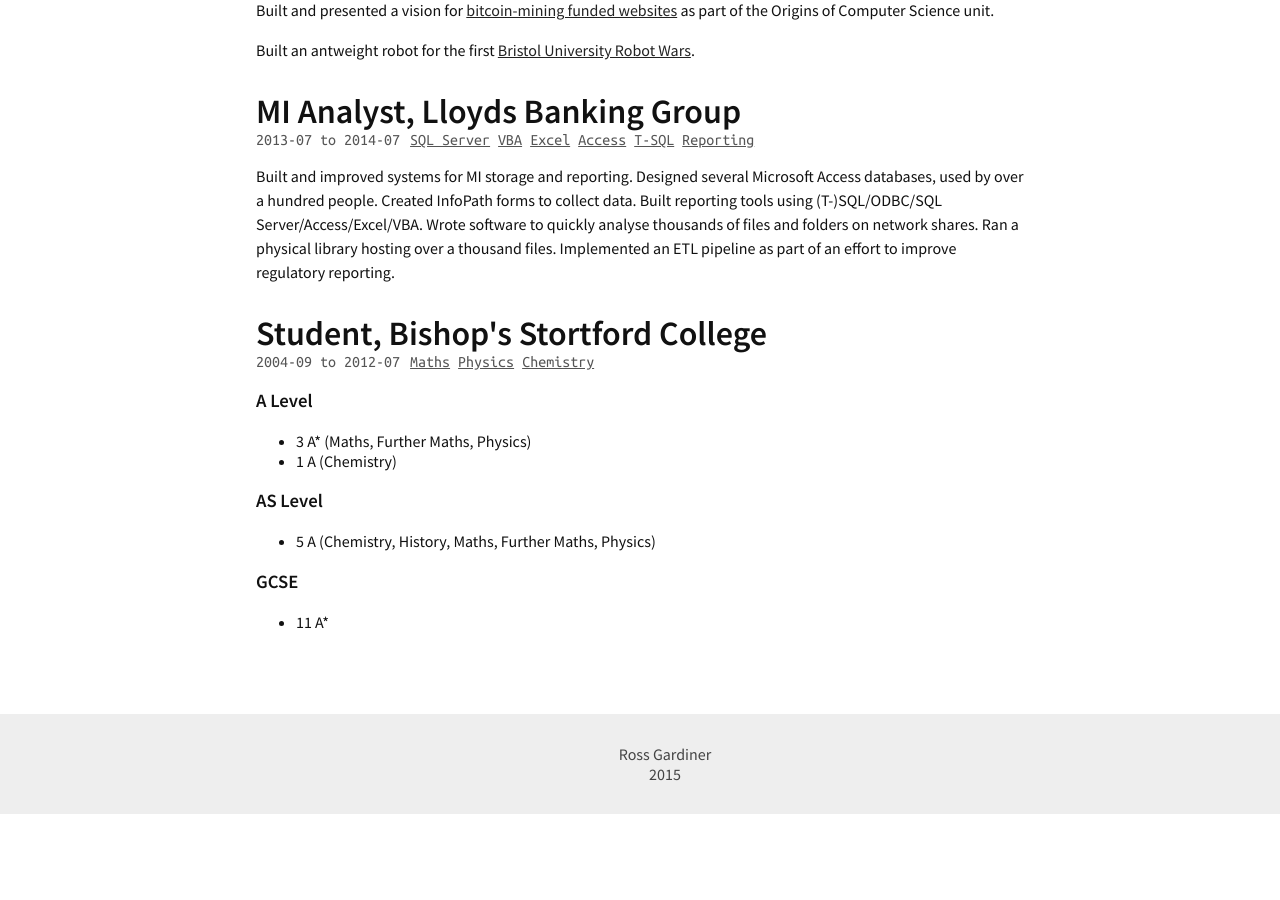
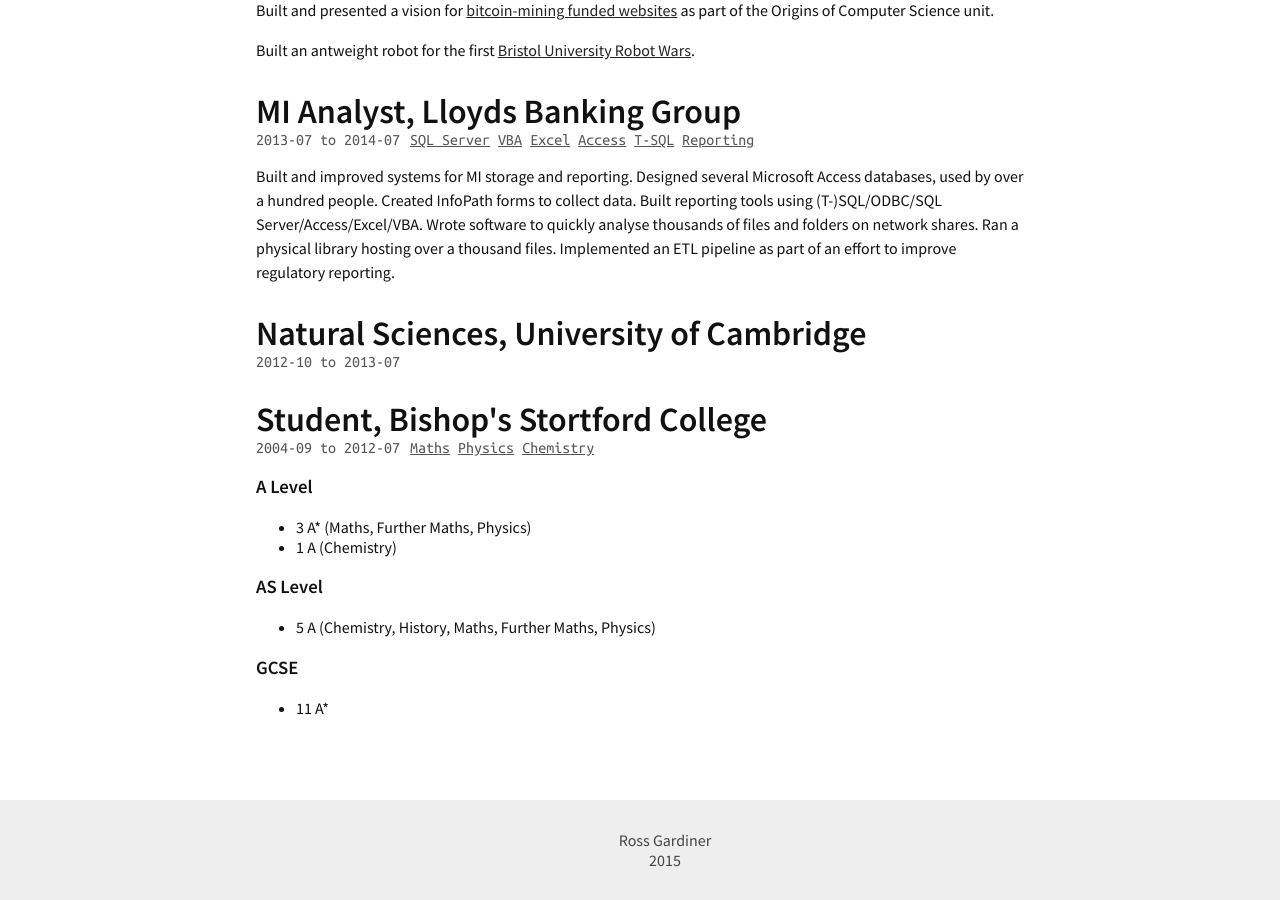
Before and after one commit to rossng/rossng.github.io, a Jekyll site: the page built from cv/index.html, in a window 1280 px wide and 900 px high, scrolled down 707 px. Built offline with Jekyll 4.4.1, drawn with Linux system fonts in a browser that asks for light colours; before the commit the page ends 1521 px from its top, so only the background shows below that.

Commit message:
Added cambridge to cv

```diff
--- a/cv/index.html
+++ b/cv/index.html
@@ -59,6 +59,13 @@
 </article>
 
 <article class="post">
+    <h2>Natural Sciences, University of Cambridge</h2>
+    <div class="post-info">
+        <time datetime="2012-10">2012-10</time> to <time datetime="2013-07">2013-07</time>
+    </div>
+</article>
+
+<article class="post">
     <h2>Student, Bishop's Stortford College</h2>
     <div class="post-info">
         <time datetime="2004-09">2004-09</time> to <time datetime="2012-07">2012-07</time>
```
